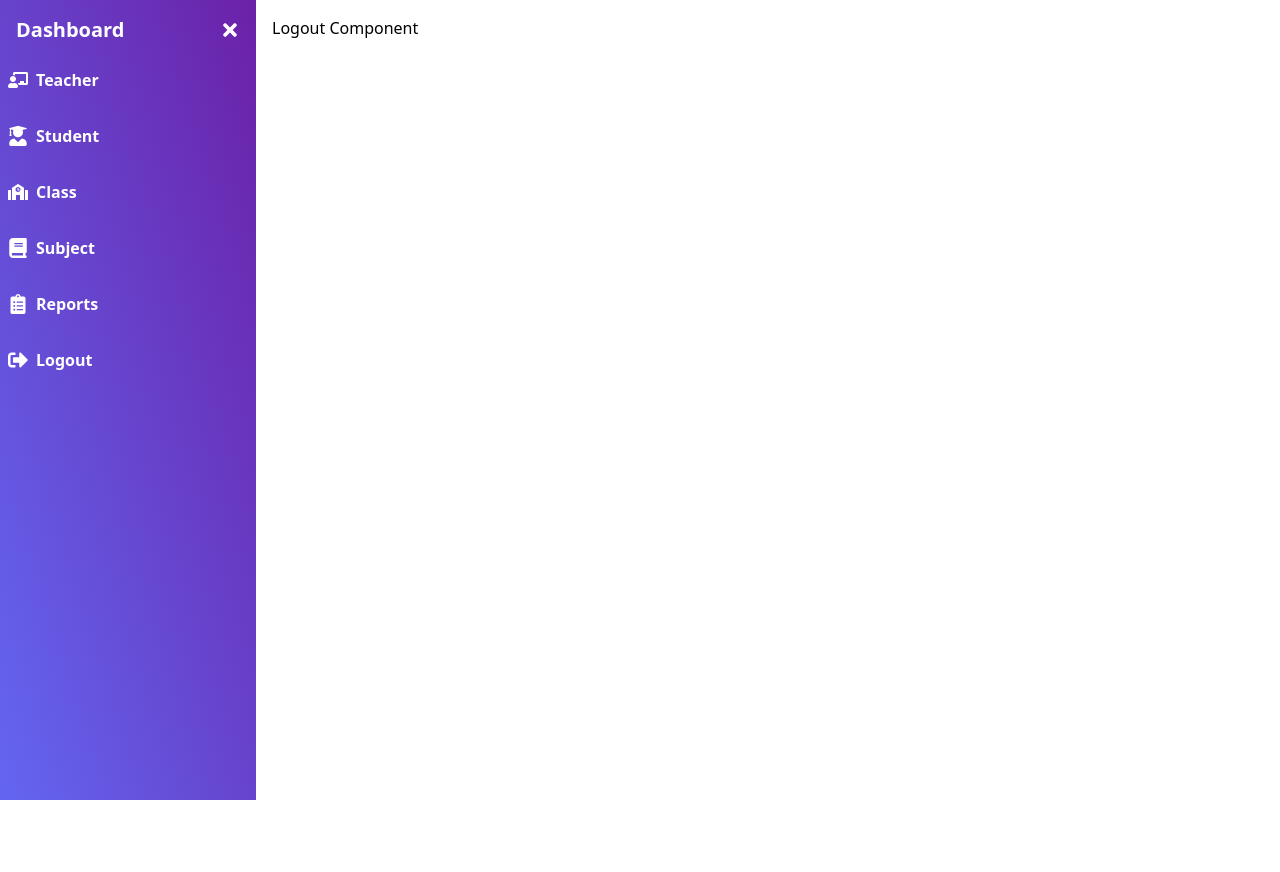
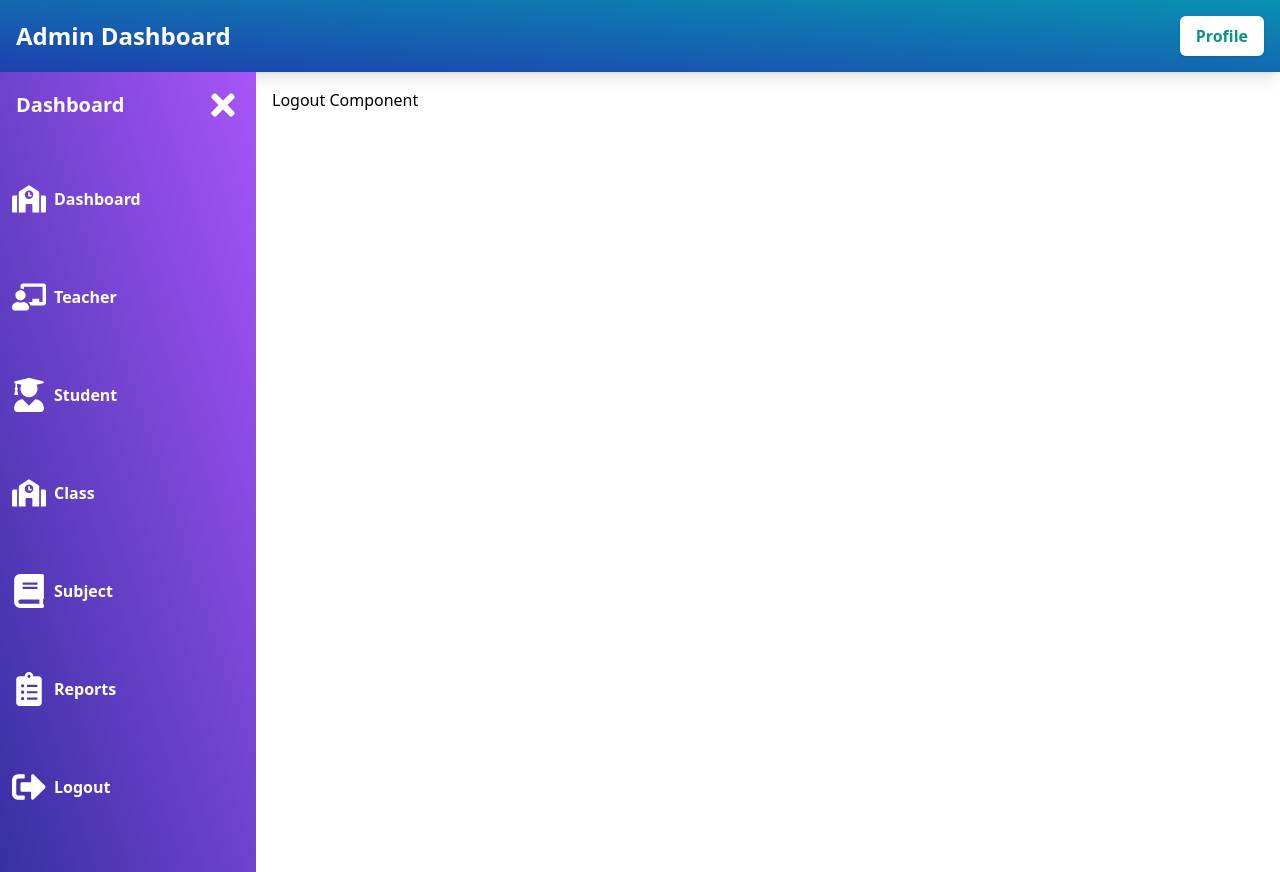
Before and after one commit to ahmedibrahim23/School-Management-using-react, a React (Vite) app: page /logout in a window 1280 px wide. Before the commit the page ends 800 px from the top, so only its background shows below. Built offline with nearby package versions, Linux system fonts and the light colour scheme; the HTML template or start-up script is replaced by a standard one.

Commit message:
Upadted sidebars

```diff
--- a/src/App.jsx
+++ b/src/App.jsx
@@ -13,16 +13,22 @@ import Navbar from './components/navbar/Navbar';
 import StudentForm from './components/student/StudentForm';
 import StudentDetail from './components/student/StudentDetail';
 import EditStudentForm from './components/student/EditStudentForm';
+import TeacherSidebar from './components/sidebar/TeacherSidebar';
+
 
 
 function App() {
   return (
-    <div className="flex">
+    <div className="flex flex-col min-h-screen">
       <Router>
-        <Sidebar />
+        <Navbar />
+        <div className="flex flex-grow">
+          {/* <TeacherSidebar/> */}
+
+         <Sidebar />
         <div className="flex-1 p-4 transition-all duration-300">
           <Routes>
-            <Route path="/" element={<Navbar/>}/>
+            <Route path="/" element={<div>Dashboard overviews</div>}/>
             <Route path="/teachers" element={<TeacherList />} />
             <Route path="/teachers/new" element={<TeacherForm />} />
             {<Route path="/details/:id" element={<TeacherDetail />} /> }
@@ -39,6 +45,7 @@ function App() {
             <Route path="/logout" element={<div>Logout Component</div>} />
           </Routes>
         </div>
+        </div>
       </Router>
     </div>
   )
--- a/src/components/navbar/Navbar.jsx
+++ b/src/components/navbar/Navbar.jsx
@@ -1,17 +1,14 @@
-import React from 'react'
+import React from 'react';
 
 const Navbar = () => {
   return (
-    <div>
-    <h2>Dashboard Overview</h2>
-    {/* Display statistics here */}
-    <div>
-      <h3>Students: {/* student count */}</h3>
-      <h3>Teachers: {/* teacher count */}</h3>
-      <h3>Classes: {/* class count */}</h3>
+    <div className="bg-gradient-to-tr from-blue-800 to-cyan-600 text-white font-bold  p-4 flex justify-between items-center shadow-lg">
+      <div className="text-2xl font-semibold">Admin Dashboard</div>
+      <div>
+        <button className="bg-white text-teal-600 px-4 py-2 rounded-md shadow">Profile</button>
+      </div>
     </div>
-  </div>
-  )
-}
+  );
+};
 
-export default Navbar
+export default Navbar;
--- a/src/components/sidebar/Sidebar.jsx
+++ b/src/components/sidebar/Sidebar.jsx
@@ -1,7 +1,5 @@
-import React from 'react'
-import { useState } from 'react';
-import { FaBars, FaChalkboardTeacher, FaClipboardList, FaHome, FaPoll, FaSchool, FaSignOutAlt, FaTimes, FaUniversity, FaUserGraduate } from 'react-icons/fa'
-import { FaBook, FaHouse, FaPersonCircleCheck, FaPersonMilitaryPointing, FaUserLock } from 'react-icons/fa6'
+import React, { useState } from 'react';
+import { FaBars, FaChalkboardTeacher, FaClipboardList, FaSchool, FaSignOutAlt, FaTimes, FaUserGraduate, FaBook } from 'react-icons/fa';
 import { Link } from 'react-router-dom';
 
 const Sidebar = () => {
@@ -12,95 +10,45 @@ const Sidebar = () => {
   };
 
   return (
-    // <div className='w-64 bg-gray-800 fixed h-full px-4 py-2'>
-
-    //     <div className='my-2 mb-4'>
-    //         <h1 className='text-2x text-white font-bold'> Admin Dashboard</h1>
-    //     </div>
-    //     <hr />
-    //     <ul className='mt-3 text-white font-bold'>
-    //         <li className='mb-2 rounded hover:shadow hover:bg-blue-500 py-2 mt-6'>
-    //             <a href="" className='px-3'>
-    //                 <FaHome className='inline-block w-6 h-6 mr-2 -mt-2'></FaHome>
-    //                 Home
-    //             </a>
-    //         </li> <br />
-
-    //         <li className='mb-2 rounded hover:shadow hover:bg-blue-500 py-2 mt-6'>
-    //             <a href="" className='px-3'>
-    //                 <FaChalkboardTeacher className='inline-block w-6 h-6 mr-2 -mt-2'></FaChalkboardTeacher>
-    //                 Teacher
-    //             </a>
-    //         </li><br />
-    //         <li className='mb-2 rounded hover:shadow hover:bg-blue-500 py-2 mt-6'>
-    //             <a href="" className='px-3'>
-    //                 <FaPersonCircleCheck className='inline-block w-6 h-6 mr-2 -mt-2'></FaPersonCircleCheck>
-    //                 Student
-    //             </a>
-    //         </li><br />
-    //         <li className='mb-2 rounded hover:shadow hover:bg-blue-500 py-2 mt-6'>
-    //             <a href="" className='px-3'>
-    //                 <FaUniversity className='inline-block w-6 h-6 mr-2 -mt-2'></FaUniversity>
-    //                 Classes
-    //             </a>
-    //         </li><br />
-    //         <li className='mb-2 rounded hover:shadow hover:bg-blue-500 py-2 mt-6'>
-    //             <a href="" className='px-3'>
-    //                 <FaBook className='inline-block w-6 h-6 mr-2 -mt-2'></FaBook>
-    //                 Subject
-    //             </a>
-    //         </li><br />
-    //         <li className='mb-2 rounded hover:shadow hover:bg-blue-500 py-2 mt-6'>
-    //             <a href="" className='px-3'>
-    //                 <FaPoll className='inline-block w-6 h-6 mr-2 -mt-2'></FaPoll>
-    //                 Reports
-    //             </a>
-    //         </li>
-    //         <br />
-    //         <li className='mb-2 rounded hover:shadow hover:bg-blue-500 py-2 mt-6'>
-    //             <a href="" className='px-3'>
-    //                 <FaUserLock className='inline-block w-6 h-6 mr-2 -mt-2'></FaUserLock>
-    //                 Logout
-    //             </a>
-    //         </li>
-
-    //     </ul>
-    // </div>
-    <div className={`bg-gradient-to-tr from-indigo-500 to-purple-800 text-white font-bold h-full min-h-screen transition-all duration-300 ${isOpen ? 'w-64' : 'w-20'}`}>
+    <div className={`bg-gradient-to-tr from-indigo-800 to-purple-500 text-white font-bold h-screen transition-all duration-300 ${isOpen ? 'w-64' : 'w-20'}`}>
       <div className="flex justify-between items-center p-4">
         <span className={`${isOpen ? 'block' : 'hidden'} text-xl`}>Dashboard</span>
         <button onClick={toggleSidebar} className="focus:outline-none">
-        {isOpen ? <FaTimes size={20} /> : <FaBars size={20} />}
+          {isOpen ? <FaTimes size={34} /> : <FaBars size={34} />}
         </button>
       </div>
-    <nav className="space-y-4">
-        <Link to="/" className="flex items-center space-x-2 hover:bg-indigo-600 p-2 rounded">
-        <FaChalkboardTeacher size={20} />
+      <nav className="mt-8 space-y-10">
+        <Link to="/" className="flex items-center space-x-2 hover:bg-teal-600 p-3 rounded transition-colors duration-200">
+          <FaSchool size={34} />
+          <span className={`${isOpen ? 'inline' : 'hidden'} ml-2`}>Dashboard</span>
+        </Link>
+        <Link to="/teachers" className="flex items-center space-x-2 hover:bg-teal-600 p-3 rounded transition-colors duration-200">
+          <FaChalkboardTeacher size={34} />
           <span className={`${isOpen ? 'inline' : 'hidden'} ml-2`}>Teacher</span>
         </Link>
-        <Link to="/students" className="flex items-center space-x-2 hover:bg-indigo-600 p-2 rounded">
-        <FaUserGraduate size={20} />
+        <Link to="/students" className="flex items-center space-x-2 hover:bg-teal-600 p-3 rounded transition-colors duration-200">
+          <FaUserGraduate size={34} />
           <span className={`${isOpen ? 'inline' : 'hidden'} ml-2`}>Student</span>
         </Link>
-        <Link to="/classes" className="flex items-center space-x-2 hover:bg-indigo-600 p-2 rounded">
-        <FaSchool size={20} />
+        <Link to="/classes" className="flex items-center space-x-2 hover:bg-teal-600 p-3 rounded transition-colors duration-200">
+          <FaSchool size={34} />
           <span className={`${isOpen ? 'inline' : 'hidden'} ml-2`}>Class</span>
         </Link>
-        <Link to="/subjects" className="flex items-center space-x-2 hover:bg-indigo-600 p-2 rounded">
-        <FaBook size={20} />
+        <Link to="/subjects" className="flex items-center space-x-2 hover:bg-teal-600 p-3 rounded transition-colors duration-200">
+          <FaBook size={34} />
           <span className={`${isOpen ? 'inline' : 'hidden'} ml-2`}>Subject</span>
         </Link>
-        <Link to="/reports" className="flex items-center space-x-2 hover:bg-indigo-600 p-2 rounded">
-        <FaClipboardList size={20} />
+        <Link to="/reports" className="flex items-center space-x-2 hover:bg-teal-600 p-3 rounded transition-colors duration-200">
+          <FaClipboardList size={34} />
           <span className={`${isOpen ? 'inline' : 'hidden'} ml-2`}>Reports</span>
         </Link>
-        <Link to="/logout" className="flex items-center space-x-2 hover:bg-indigo-600 p-2 rounded">
-        <FaSignOutAlt size={20} />
+        <Link to="/logout" className="flex items-center space-x-2 hover:bg-teal-600 p-3 rounded transition-colors duration-200">
+          <FaSignOutAlt size={34} />
           <span className={`${isOpen ? 'inline' : 'hidden'} ml-2`}>Logout</span>
         </Link>
       </nav>
     </div>
-  )
+  );
 }
 
 export default Sidebar;
--- /dev/null
+++ b/src/components/sidebar/TeacherSidebar.jsx
@@ -0,0 +1,52 @@
+import React, { useState } from 'react';
+import {
+  FaBars, FaTimes, FaChalkboardTeacher, FaCalendarAlt, FaClipboardList, FaGraduationCap, FaBullhorn, FaUserFriends,
+} from 'react-icons/fa';
+import { Link } from 'react-router-dom';
+
+const TeacherSidebar = () => {
+  const [isOpen, setIsOpen] = useState(true);
+
+  const toggleTeacherSidebar = () => {
+    setIsOpen(!isOpen);
+  };
+
+  return (
+    <div className={`bg-gradient-to-tr from-indigo-800 to-purple-500 text-white font-bold h-screen transition-all duration-300 ${isOpen ? 'w-64' : 'w-20'}`}>
+      <div className="flex justify-between items-center p-4">
+        <span className={`${isOpen ? 'block' : 'hidden'} text-xl`}>Teacher Panel</span>
+        <button onClick={toggleTeacherSidebar} className="focus:outline-none">
+          {isOpen ? <FaTimes size={34} /> : <FaBars size={34} />}
+        </button>
+      </div>
+      <nav className="mt-8 space-y-10">
+        <Link to="/dashboard" className="flex items-center space-x-2 hover:bg-teal-600 p-3 rounded transition-colors duration-200">
+          <FaChalkboardTeacher size={34} />
+          <span className={`${isOpen ? 'inline' : 'hidden'} ml-2`}>Dashboard</span>
+        </Link>
+        <Link to="/timetables" className="flex items-center space-x-2 hover:bg-teal-600 p-3 rounded transition-colors duration-200">
+          <FaCalendarAlt size={34} />
+          <span className={`${isOpen ? 'inline' : 'hidden'} ml-2`}>Class Timetables</span>
+        </Link>
+        <Link to="/attendance" className="flex items-center space-x-2 hover:bg-teal-600 p-3 rounded transition-colors duration-200">
+          <FaClipboardList size={34} />
+          <span className={`${isOpen ? 'inline' : 'hidden'} ml-2`}>Record Attendance</span>
+        </Link>
+        <Link to="/grades" className="flex items-center space-x-2 hover:bg-teal-600 p-3 rounded transition-colors duration-200">
+          <FaGraduationCap size={34} />
+          <span className={`${isOpen ? 'inline' : 'hidden'} ml-2`}>Manage Grades</span>
+        </Link>
+        <Link to="/announcements" className="flex items-center space-x-2 hover:bg-teal-600 p-3 rounded transition-colors duration-200">
+          <FaBullhorn size={34} />
+          <span className={`${isOpen ? 'inline' : 'hidden'} ml-2`}>Announcements</span>
+        </Link>
+        <Link to="/profiles" className="flex items-center space-x-2 hover:bg-teal-600 p-3 rounded transition-colors duration-200">
+          <FaUserFriends size={34} />
+          <span className={`${isOpen ? 'inline' : 'hidden'} ml-2`}>Teacher Profiles</span>
+        </Link>
+      </nav>
+    </div>
+  );
+};
+
+export default TeacherSidebar;
```
Also changed, not shown: src/components/navbar/TeacherNav.jsx (added, +14 -0 lines), src/dashBoards/Teacher.jsx (deleted). Lines whose indentation alone changed are shown as unchanged.
